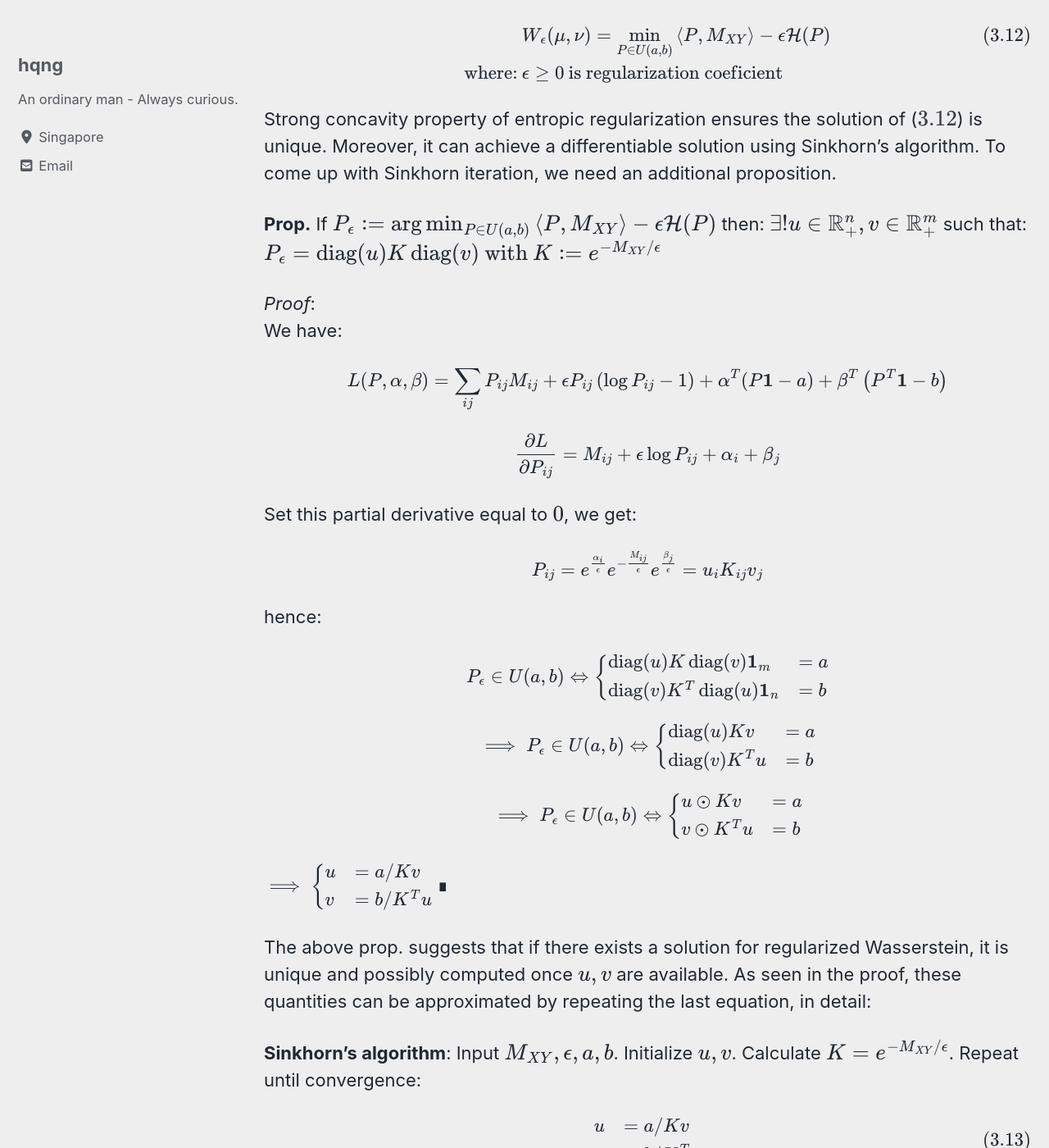
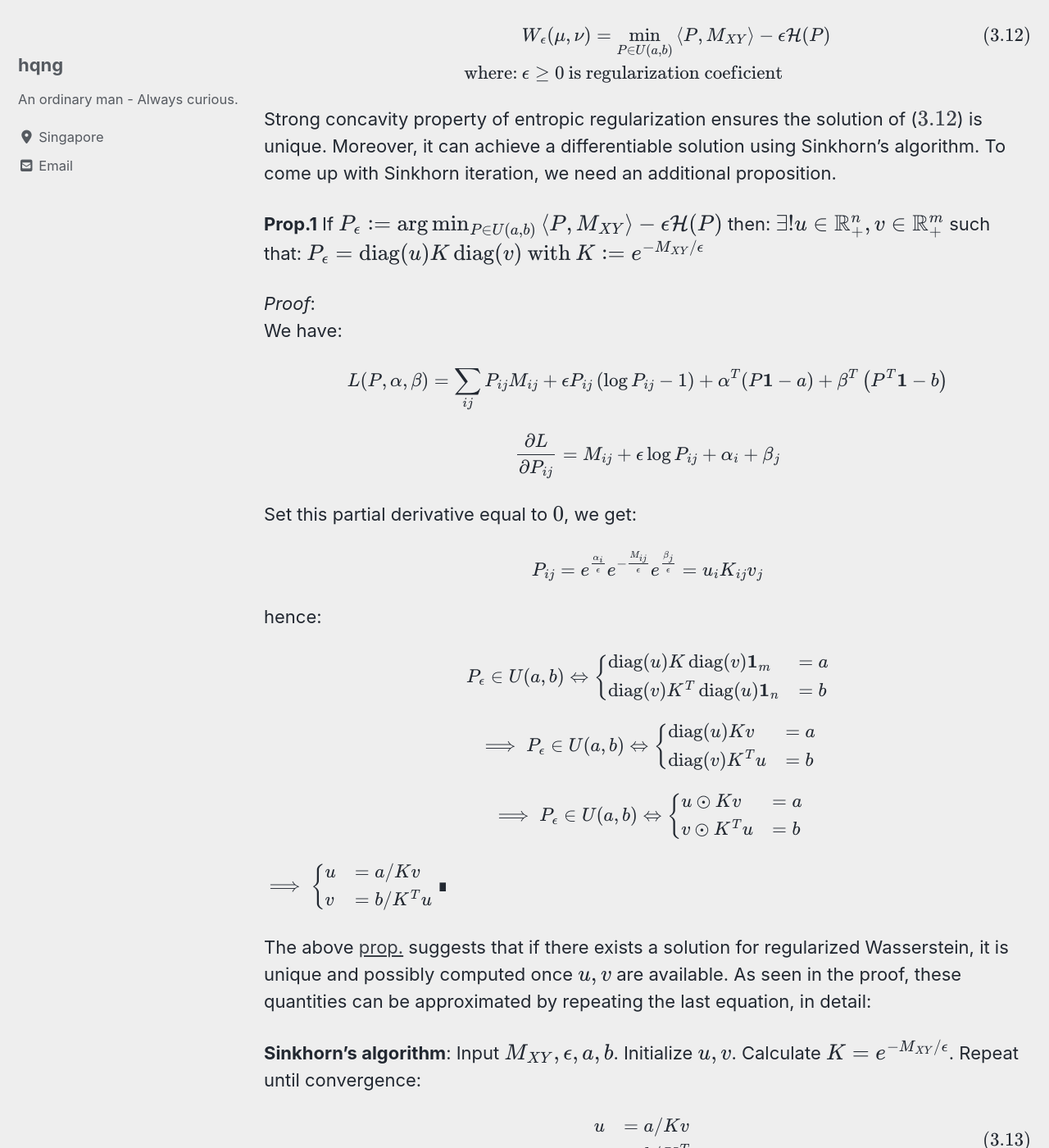
Before and after one commit to hqng/hqng.github.io, a Jekyll site: the page built from _posts/2019-09-07-OTandInference-p3.md, in a window 1280 px wide and 1400 px high, scrolled down 6910 px. Shown: the whole window at 82% size. Built offline with Jekyll 4.4.1, drawn with Linux system fonts in a browser that asks for light colours; cached includes are drawn as plain includes; nearby versions of some CDN libraries; formulas are drawn with MathJax 3.

Commit message:
update post 3 format

```diff
--- a/_posts/2019-09-07-OTandInference-p3.md
+++ b/_posts/2019-09-07-OTandInference-p3.md
@@ -276,8 +276,8 @@ $$
 
 Strong concavity property of entropic regularization ensures the solution of ($\ref{eq3.12}$) is unique. Moreover, it can achieve a differentiable solution using Sinkhorn's algorithm. To come up with Sinkhorn iteration, we need an additional proposition.<br>
 
-**Prop.** If {% raw %} $P_{\epsilon} \mathrel{\vcenter{:}}= \arg \min_{P \in U(a, b)} \left\langle P, M_{X Y}\right\rangle \- \epsilon \mathcal{H}(P) $ {% endraw %} then: {% raw %} $ \exists ! u \in \mathbb{R}\_{+}^{n}, v \in \mathbb{R}\_{+}^{m} $ {% endraw %} such that:
-{% raw %} $$ P_{\epsilon}=\operatorname{diag}(u) K \operatorname{diag}(v) \: \text{with} \: K \mathrel{\vcenter{:}}= e^{-M_{X Y} / \epsilon} $$ {% endraw %}
+**Prop.1** If {% raw %} $P_{\epsilon} \mathrel{\vcenter{:}}= \arg \min_{P \in U(a, b)} \left\langle P, M_{X Y}\right\rangle \- \epsilon \mathcal{H}(P) $ {% endraw %} then: {% raw %} $ \exists ! u \in \mathbb{R}\_{+}^{n}, v \in \mathbb{R}\_{+}^{m} $ {% endraw %} such that:
+{% raw %} $$ P_{\epsilon}=\operatorname{diag}(u) K \operatorname{diag}(v) \: \text{with} \: K \mathrel{\vcenter{:}}= e^{-M_{X Y} / \epsilon} $$ {% endraw %} <a name="prop1"></a>
 
 *Proof*: <br>
 We have:
@@ -344,7 +344,7 @@ $$ \small
 $$ &#8718;
 {% endraw %}
 
-The above prop. suggests that if there exists a solution for regularized Wasserstein, it is unique and possibly computed once $u, v$ are available. As seen in the proof, these quantities can be approximated by repeating the last equation, in detail:<br>
+The above [prop.](#prop1) suggests that if there exists a solution for regularized Wasserstein, it is unique and possibly computed once $u, v$ are available. As seen in the proof, these quantities can be approximated by repeating the last equation, in detail:<br>
 
 **Sinkhorn's algorithm**: Input $M_{XY}, \epsilon, a, b$. Initialize $u, v$. Calculate $K = e^{-M_{XY}/\epsilon}$. Repeat until convergence:
 <br>
```
